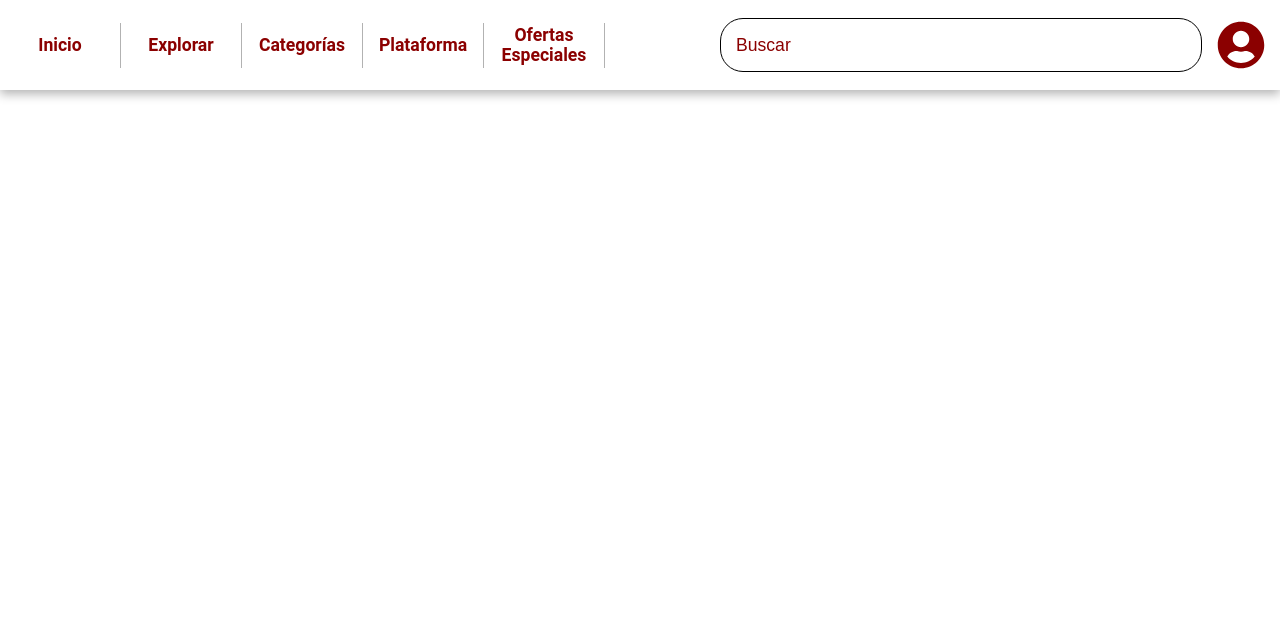
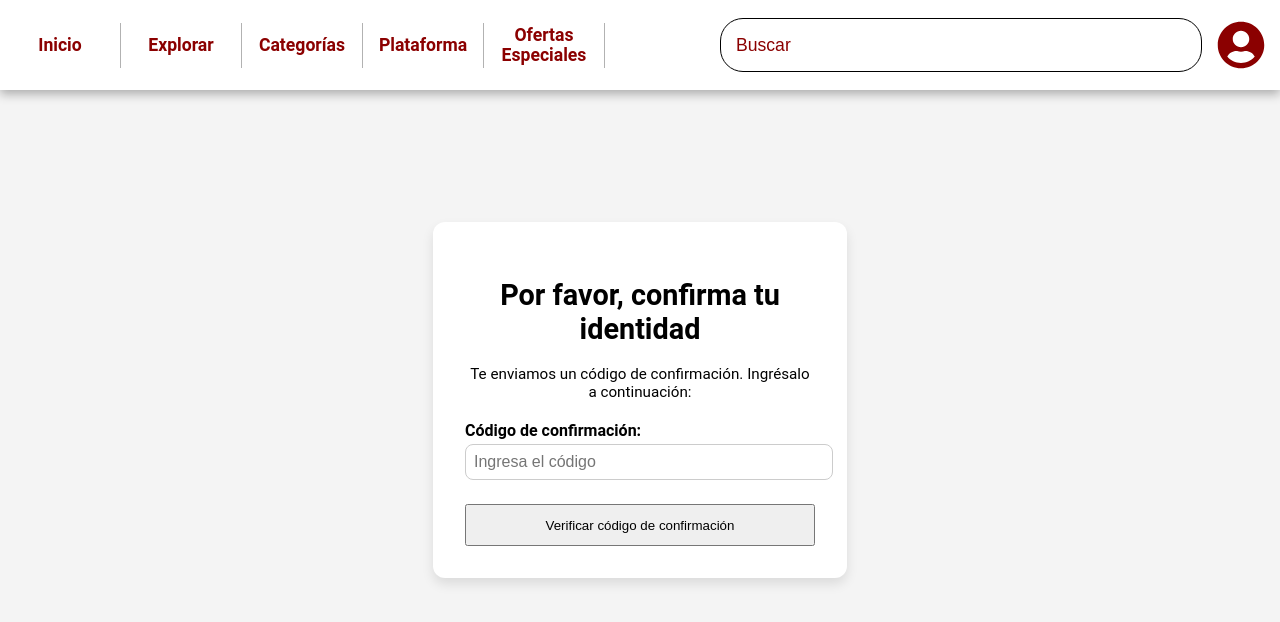
Before and after one commit to jdpadillavigo/GameStore-Frontend, a React (Vite) app: page /verificacion in a window 1280 px wide. Shown: the top 622 px of the page. Built offline with nearby package versions, Linux system fonts and the light colour scheme.

Commit message:
Cambio del nombre de confirmation a verification

```diff
--- a/src/App.tsx
+++ b/src/App.tsx
@@ -9,7 +9,7 @@ import SpecialOffers from './pages/SpecialOffers/SpecialOffers'
 import Login from './pages/Login/Login'
 import Register from './pages/Register/Register'
 import ResetPassword from './pages/ResetPassword/ResetPassword'
-import Confirmation  from './pages/Confirmation/Confirmation'
+import Verification from './pages/Verification/Verification'
 import GameDetail from './pages/GameDetail/GameDetail';
 
 import { CartProvider } from './components/CartContext/CartContext';
@@ -31,7 +31,7 @@ function App() {
             <Route path='/login' element={<Login />} />
             <Route path='/register' element={<Register />} />
             <Route path='/restcontra' element={<ResetPassword />} />
-            <Route path='/confirmacion' element={<Confirmation />} />
+            <Route path='/verificacion' element={<Verification />} />
             <Route path="/game/:gameId" element={<GameDetail />} />
           </Routes>
         </main>
--- a/src/pages/Register/Register.tsx
+++ b/src/pages/Register/Register.tsx
@@ -43,7 +43,7 @@ const Register: React.FC = () => {
     setPais('');
 
     setTimeout(() => {
-      navegador('/confirmacion');
+      navegador('/verificacion');
     }, 1000);
   };
 
--- a/src/pages/Verification/Verification.tsx
+++ b/src/pages/Verification/Verification.tsx
@@ -1,9 +1,9 @@
 // Confirmation.tsx
 import React, { useState } from 'react';
 import { useNavigate } from 'react-router-dom';
-import './Confirmation.css';
+import './Verification.css';
 
-const Confirmation: React.FC = () => {
+const Verification: React.FC = () => {
   const [confirmacionCodigo, setConfirmacionCodigo] = useState('');
   const [mensaje, setMensaje] = useState('');
   const navigate = useNavigate();
@@ -55,4 +55,4 @@ const Confirmation: React.FC = () => {
   );
 };
 
-export default Confirmation;
+export default Verification;
```
